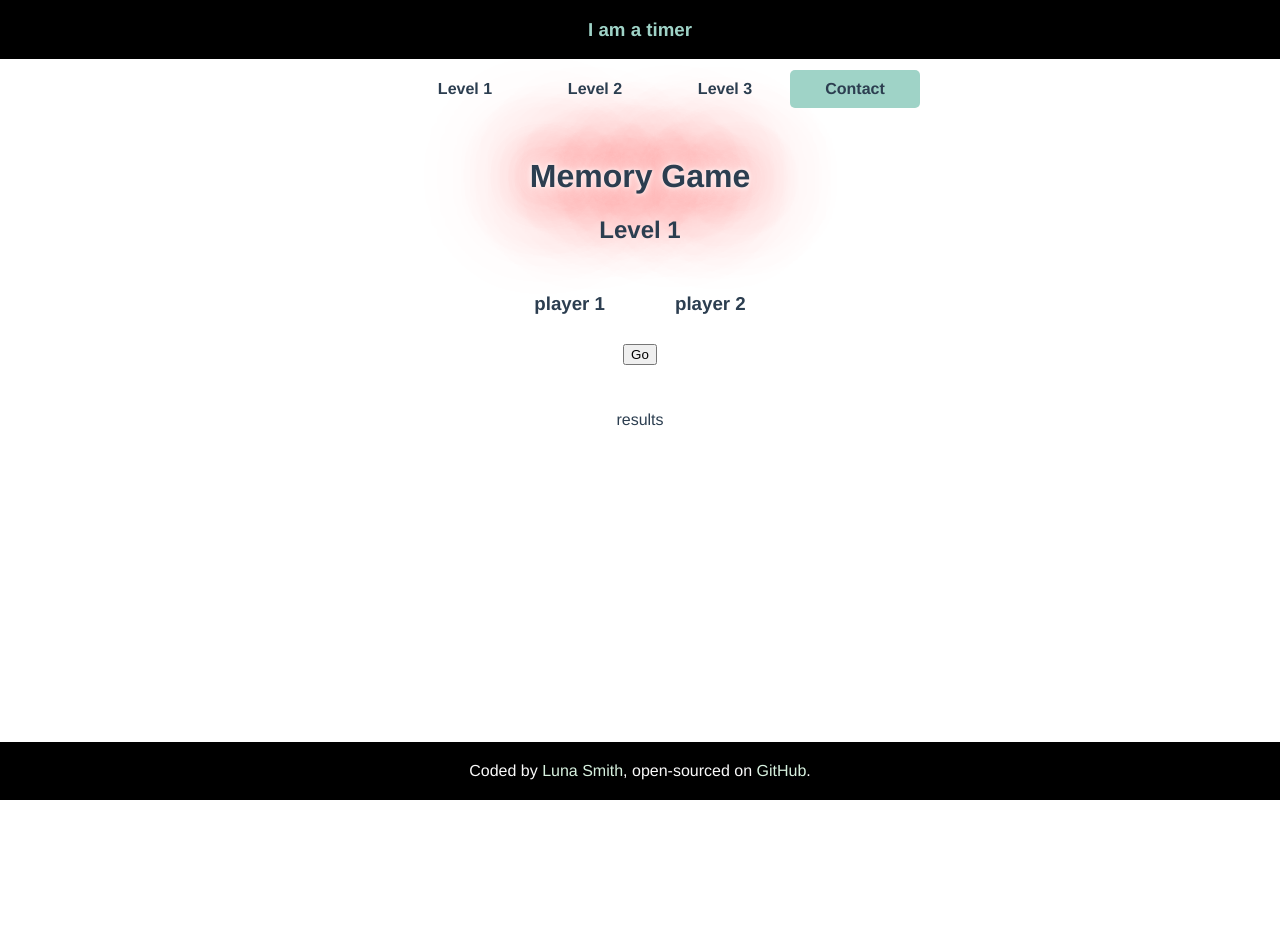
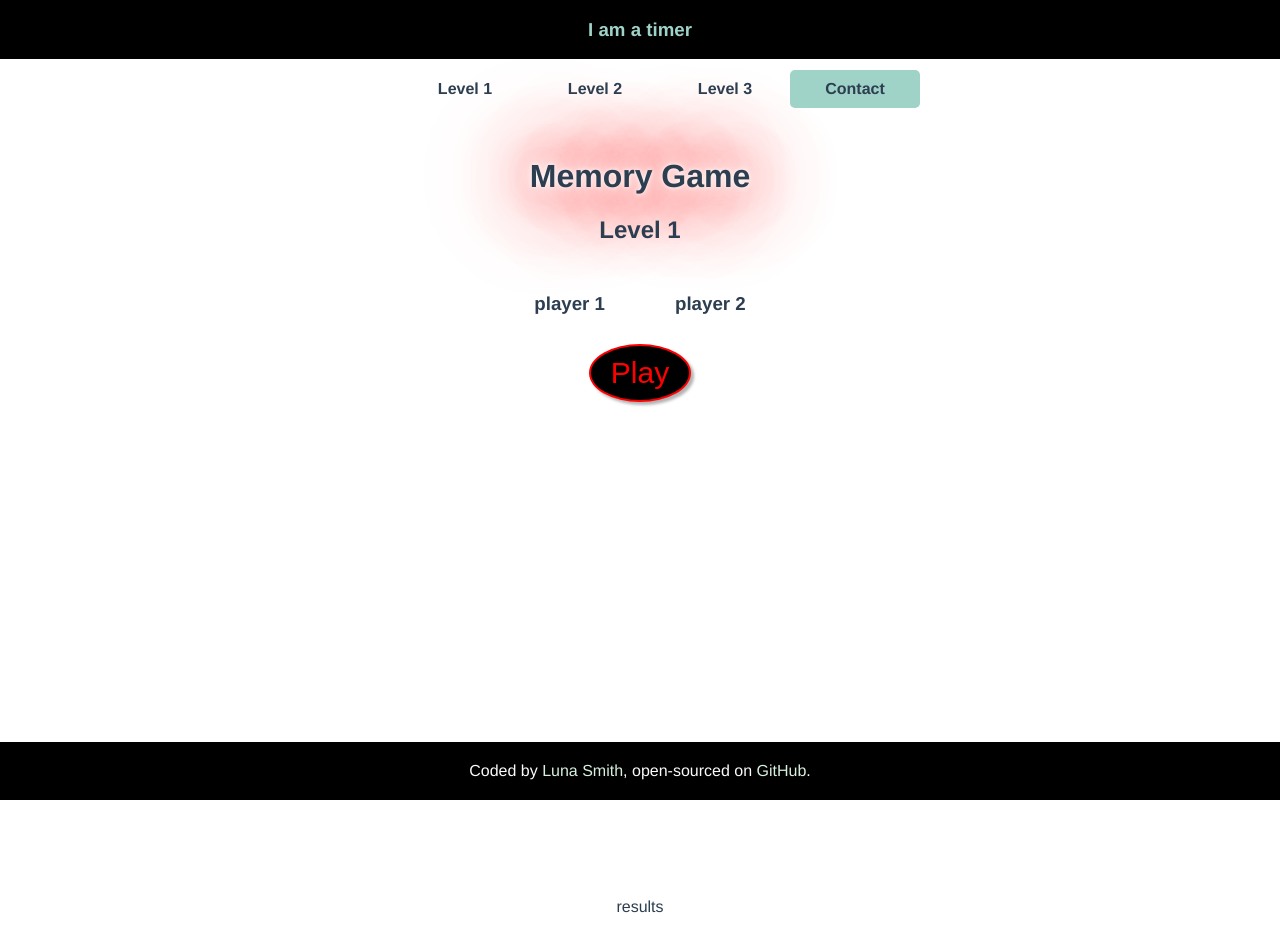
Before and after one commit to Lu-Smith/memory_game_vue, a Vue app: page / in a window 1280 px wide. Before the commit the page ends 800 px from the top, so only its background shows below. Built offline with nearby package versions, Linux system fonts and the light colour scheme.

Commit message:
Updated GameGrid.vue

```diff
--- a/src/assets/cards.js
+++ b/src/assets/cards.js
@@ -6,7 +6,15 @@ const cards1 = [
     {"id": 5, "src": 'MemoCard5.svg', "alt": 'Memo Card 5'},
     {"id": 6, "src": 'MemoCard6.svg', "alt": 'Memo Card 6'},
     {"id": 7, "src": 'MemoCard7.svg', "alt": 'Memo Card 7'},
-    {"id": 8, "src": 'MemoCard8.svg', "alt": 'Memo Card 8'}
+    {"id": 8, "src": 'MemoCard8.svg', "alt": 'Memo Card 8'},
+    {"id": 9, "src": 'MemoCard1.svg', "alt": 'Memo Card 1'},
+    {"id": 10, "src": 'MemoCard2.svg', "alt": 'Memo Card 2'},
+    {"id": 11, "src": 'MemoCard3.svg', "alt": 'Memo Card 3'},
+    {"id": 12, "src": 'MemoCard4.svg', "alt": 'Memo Card 4'},
+    {"id": 13, "src": 'MemoCard5.svg', "alt": 'Memo Card 5'},
+    {"id": 14, "src": 'MemoCard6.svg', "alt": 'Memo Card 6'},
+    {"id": 15, "src": 'MemoCard7.svg', "alt": 'Memo Card 7'},
+    {"id": 16, "src": 'MemoCard8.svg', "alt": 'Memo Card 8'}
 ]
 
 export default cards1;
--- a/src/components/Game/GameGrid.vue
+++ b/src/components/Game/GameGrid.vue
@@ -1,8 +1,8 @@
 <template>
-  <button @click='playGame'>Go</button>
+  <button @click='playGame'>Play</button>
   <div class="grid">
     <div v-for="cell in cells" :key="cell.id">
-        <img :src="require(`../../assets/images/${cell.src}`)" :alt="cell.alt">
+        <img src="../../assets/images/MemoCard2.1.svg" alt="top of the memo card">
     </div>
   </div>
   <p>results {{ hello }}</p>
@@ -33,6 +33,7 @@ export default {
         playGame(this: PlayGame){
             this.hello = ' hello'
             this.cells = [...cards1]
+            // <img :src="require(`../../assets/images/${cell.src}`)" :alt="cell.alt" class="uncoverd-card">
         }
     }
 
@@ -48,6 +49,9 @@ export default {
     gap: 10px;
     justify-items: center;
     align-items: center;
+    margin: 50px auto 0;
+    width: 430px;
+    height: 430px;
 }
 
 img {
@@ -55,4 +59,24 @@ img {
     height: 100px;
 }
 
+button {
+  padding: 10px 20px;
+  border-radius: 50%;
+  border: 2px solid red;
+  box-shadow: 3px 3px 3px rgba(0, 0, 0, 0.3);
+  background: black;
+  color: red;
+  font-size: 30px;
+  cursor: pointer;
+  transition: all 200ms ease-in-out;
+}
+
+button:hover {
+  border-radius: 40%;
+  border: 2px solid #57746d;
+  box-shadow: none;
+  background: black;
+  color: #57746d;
+}
+
 </style>
```
